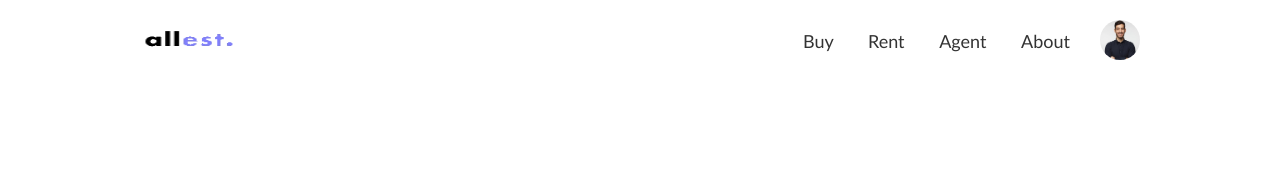
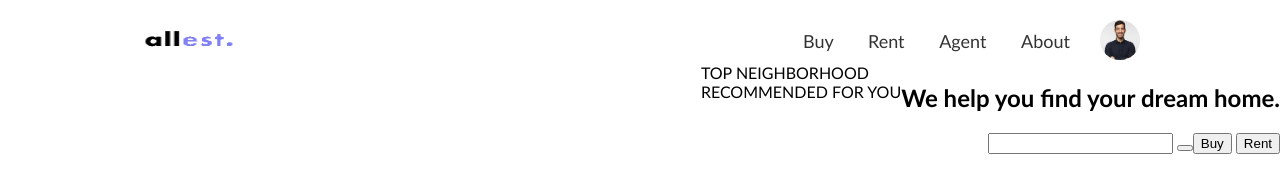
Before and after one commit to KarolinaMonkeviciute/Real-Estate-Design, a website: page index.html in a window 1280 px wide. Drawn offline with Linux system fonts and the light colour scheme.

Commit message:
hero section html

```diff
--- a/index.html
+++ b/index.html
@@ -25,5 +25,31 @@
         <img src="./img/user.webp" alt="User avatar">
         </div>
     </header>
+
+    <main>
+        <section>
+            <div>
+                <h1>We help you find your dream home.</h1>
+                <form>
+                    <div>
+                        <button type="button">Buy</button>
+                        <button type="button">Rent</button>
+                    </div>
+                    <div>
+                        <input type="text">
+                        <button type="submit"></button>
+                    </div>
+                </form>
+            </div>
+        </section>
+        <div>
+            <section>
+                TOP NEIGHBORHOOD
+            </section>
+            <section>
+                RECOMMENDED FOR YOU
+            </section>
+        </div>
+    </main>
 </body>
 </html>
```
